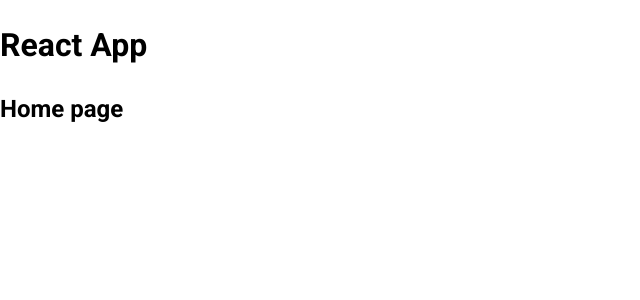
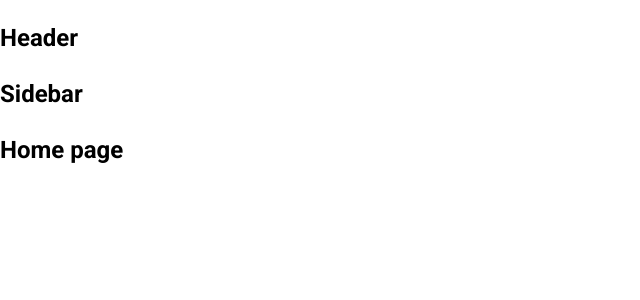
Before and after one commit to nguyenvanhuutai/tiktok-ui, a React (Create React App) app: page / in a window 1280 px wide. Shown: the top 300 px of the page, without its empty margins (0-640 px from the left). Built offline with nearby package versions, Linux system fonts and the light colour scheme.

Commit message:
[C1] - Cấu hình Router/Layout cho dự án

```diff
--- a/src/App.js
+++ b/src/App.js
@@ -1,17 +1,33 @@
+import { Fragment } from 'react';
 import { BrowserRouter as Router, Routes, Route } from 'react-router-dom';
 import { publicRoutes } from '~/routes';
-import Home from '~/pages/Home';
-import Following from '~/pages/Following';
+
+import { DefaultLayout } from '~/components/Layout';
 
 function App() {
     return (
         <Router>
             <div className="App">
-                <h1>React App</h1>
                 <Routes>
                     {publicRoutes.map((route, index) => {
                         const Page = route.component
-                        return <Route key={index} path={route.path} element={<Page />} />;
+
+                        let Layout = DefaultLayout
+
+                        if(route.layout){
+                            Layout = route.layout
+                        }else if(route.layout === null){
+                            Layout = Fragment
+                        }
+
+                        return <Route
+                                    key={index}
+                                    path={route.path}
+                                    element={
+                                        <Layout>
+                                            <Page />
+                                        </Layout>
+                                    } />;
                     })}
                 </Routes>
             </div>
--- /dev/null
+++ b/src/components/Layout/DefaultLayout/Header/index.js
@@ -0,0 +1,7 @@
+function Header() {
+    return (
+        <h2>Header</h2>
+    );
+}
+
+export default Header;
--- /dev/null
+++ b/src/components/Layout/DefaultLayout/Sidebar/index.js
@@ -0,0 +1,7 @@
+function Sidebar() {
+    return (
+        <h2>Sidebar</h2>
+    );
+}
+
+export default Sidebar;
--- /dev/null
+++ b/src/components/Layout/DefaultLayout/index.js
@@ -0,0 +1,17 @@
+import Header from "./Header";
+import Sidebar from "./Sidebar";
+
+function DefaultLayout({children}) {
+    return (
+        <div>
+            <Header/>
+            <div className="container">
+                <Sidebar/>
+                <div className="content">{children}</div>
+            </div>
+
+        </div>
+    );
+}
+
+export default DefaultLayout
--- /dev/null
+++ b/src/components/Layout/HeaderOnly/Header/index.js
@@ -0,0 +1,7 @@
+function Header() {
+    return (
+        <h2>Header</h2>
+    );
+}
+
+export default Header;
--- /dev/null
+++ b/src/components/Layout/HeaderOnly/index.js
@@ -0,0 +1,15 @@
+import Header from "./Header";
+
+function DefaultLayout({children}) {
+    return (
+        <div>
+            <Header/>
+            <div className="container">
+                <div className="content">{children}</div>
+            </div>
+
+        </div>
+    );
+}
+
+export default DefaultLayout
--- /dev/null
+++ b/src/components/Layout/index.js
@@ -0,0 +1,2 @@
+export { default as DefaultLayout } from './DefaultLayout'
+export { default as HeaderOnly } from './HeaderOnly'
--- /dev/null
+++ b/src/pages/Search/index.js
@@ -0,0 +1,5 @@
+function Search() {
+    return <h2>Search page</h2>;
+}
+
+export default Search;
--- /dev/null
+++ b/src/pages/Upload/index.js
@@ -0,0 +1,8 @@
+
+
+
+function Upload() {
+    return <h2>Upload page</h2>;
+}
+
+export default Upload;
```
Also changed, not shown: src/routes/index.js (+11 -3 lines).
